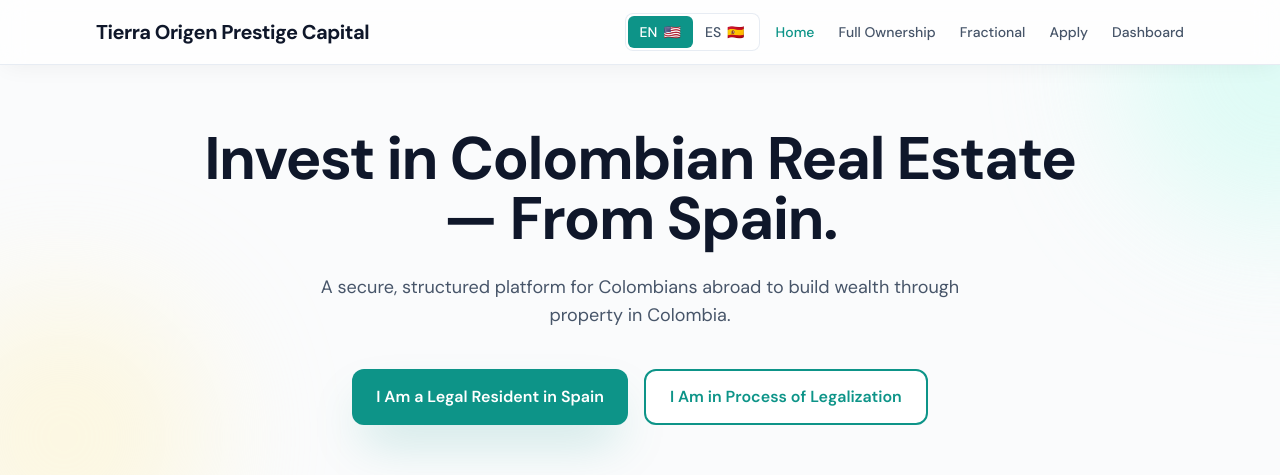
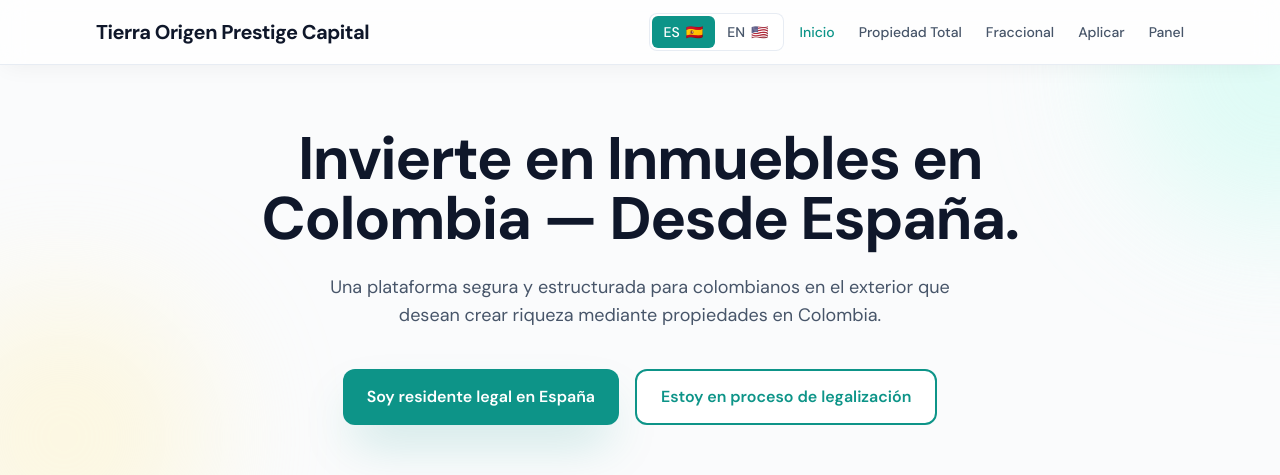
Before and after one commit to TierraOrigenCapital/tierra-origen-prestige-capital, a Next.js app: page / in a window 1280 px wide. Shown: the top 475 px of the page. Built offline with nearby package versions, Linux system fonts and the light colour scheme.

Commit message:
ES on left, preselected as default language

```diff
--- a/src/components/Header.tsx
+++ b/src/components/Header.tsx
@@ -32,6 +32,17 @@
         <div className="flex items-center rounded-lg border border-slate-200/80 bg-white/80 p-0.5">
           <button
             type="button"
+            onClick={() => setLang("es")}
+            className={`flex items-center gap-1.5 rounded-md px-3 py-1.5 text-sm font-medium transition-colors ${
+              lang === "es" ? "bg-[var(--accent)] text-white" : "text-slate-600 hover:bg-slate-100"
+            }`}
+            aria-label="Español"
+            aria-pressed={lang === "es"}
+          >
+            ES <span aria-hidden>🇪🇸</span>
+          </button>
+          <button
+            type="button"
             onClick={() => setLang("en")}
             className={`flex items-center gap-1.5 rounded-md px-3 py-1.5 text-sm font-medium transition-colors ${
               lang === "en" ? "bg-[var(--accent)] text-white" : "text-slate-600 hover:bg-slate-100"
@@ -40,17 +51,6 @@
             aria-pressed={lang === "en"}
           >
             EN <span aria-hidden>🇺🇸</span>
-          </button>
-          <button
-            type="button"
-            onClick={() => setLang("es")}
-            className={`flex items-center gap-1.5 rounded-md px-3 py-1.5 text-sm font-medium transition-colors ${
-              lang === "es" ? "bg-[var(--accent)] text-white" : "text-slate-600 hover:bg-slate-100"
-            }`}
-            aria-label="Español"
-            aria-pressed={lang === "es"}
-          >
-            ES <span aria-hidden>🇪🇸</span>
           </button>
         </div>
 
--- a/src/contexts/LanguageContext.tsx
+++ b/src/contexts/LanguageContext.tsx
@@ -27,7 +27,7 @@
 const STORAGE_KEY = "tierra-origen-lang";
 
 export function LanguageProvider({ children }: { children: React.ReactNode }) {
-  const [lang, setLangState] = useState<Lang>("en");
+  const [lang, setLangState] = useState<Lang>("es");
   const [mounted, setMounted] = useState(false);
 
   useEffect(() => {
@@ -46,7 +46,7 @@
   }, []);
 
   // Avoid hydration mismatch: render EN until mounted, then use stored/lang
-  const effectiveLang = mounted ? lang : "en";
+  const effectiveLang = mounted ? lang : "es";
 
   const t = useCallback(
     (path: string) => getNested(translations[effectiveLang] as unknown as Record<string, unknown>, path),
```
